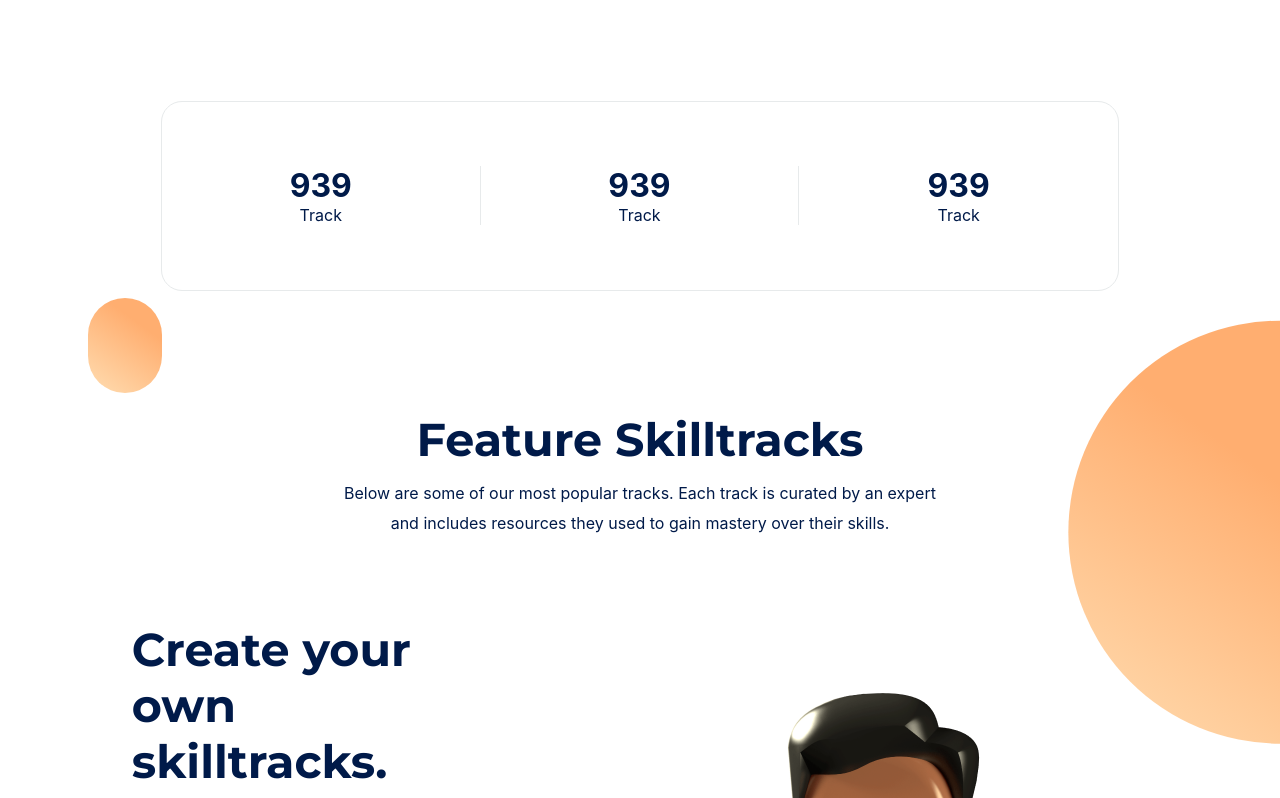
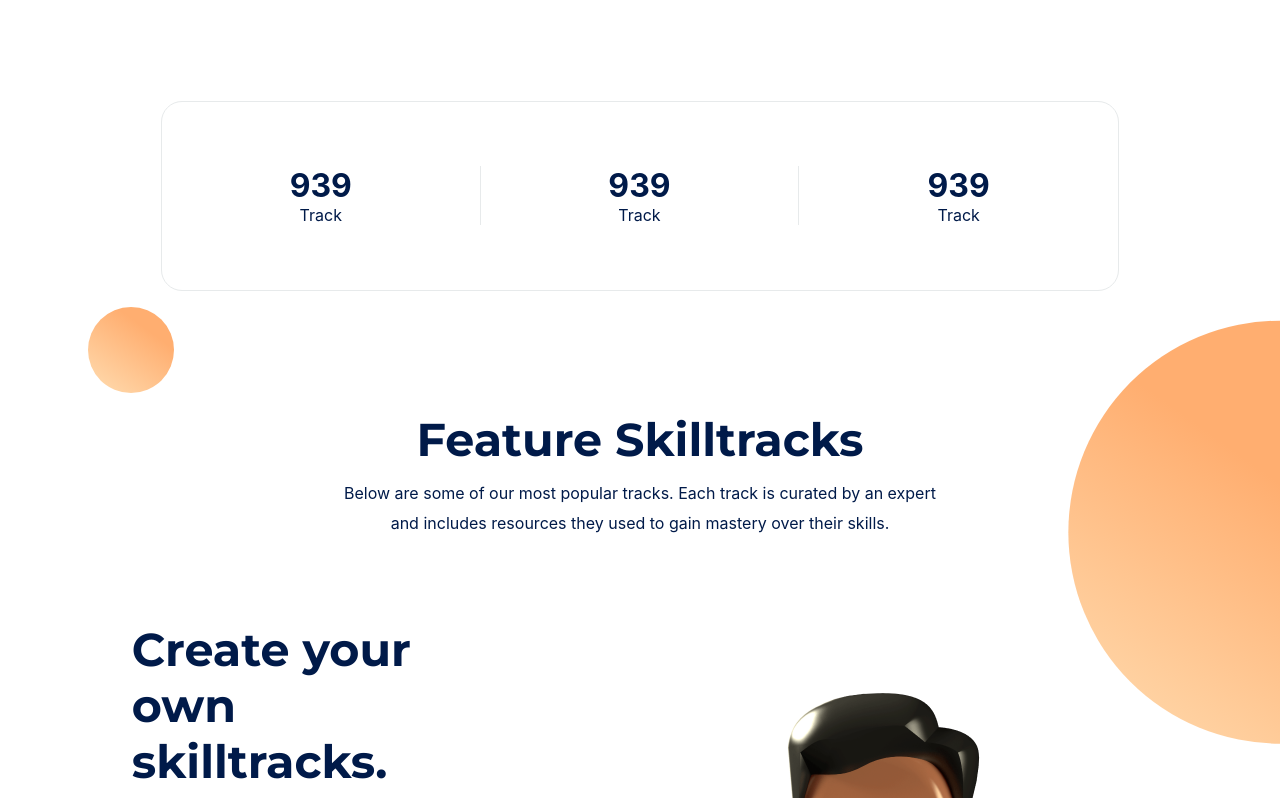
Before and after one commit to Saurav1905/Ivy-Frontend, a React (Create React App) app: page / in a window 1280 px wide. Shown: the part 886-1684 px from the top of the page. Built offline with nearby package versions, Linux system fonts and the light colour scheme.

Commit message:
Toyface_done

```diff
--- a/src/App.css
+++ b/src/App.css
@@ -183,8 +183,8 @@ body {
 }
 
 .Landing__patch {
-    height: 11.894882434301522vh;
-    width: 5.748663101604278vw;
+    height: 86px;
+    width: 86px;
     background: linear-gradient(35.71deg, #FFD7A9 9.11%, #FFAE70 71.64%);
     border-radius: 1000px;
     position: absolute;
```
Also changed, not shown: src/ToyFaces.svg (deleted).
